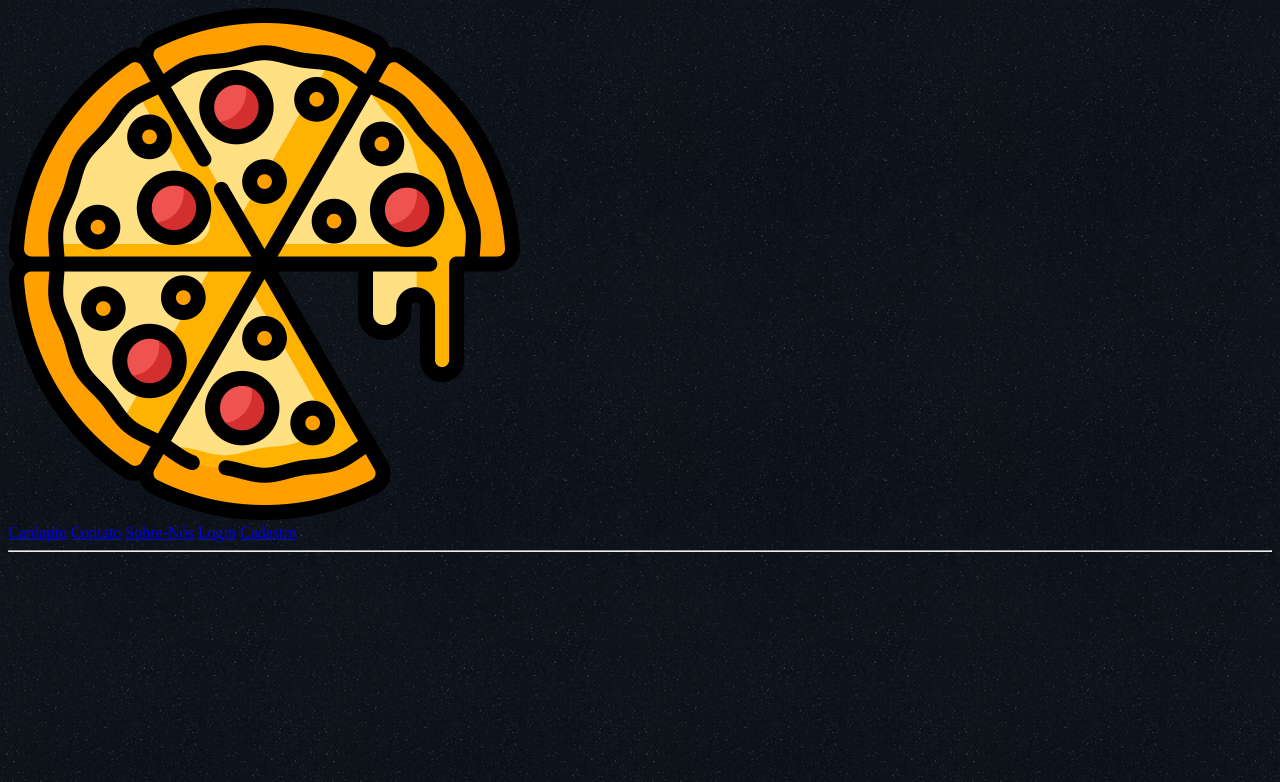
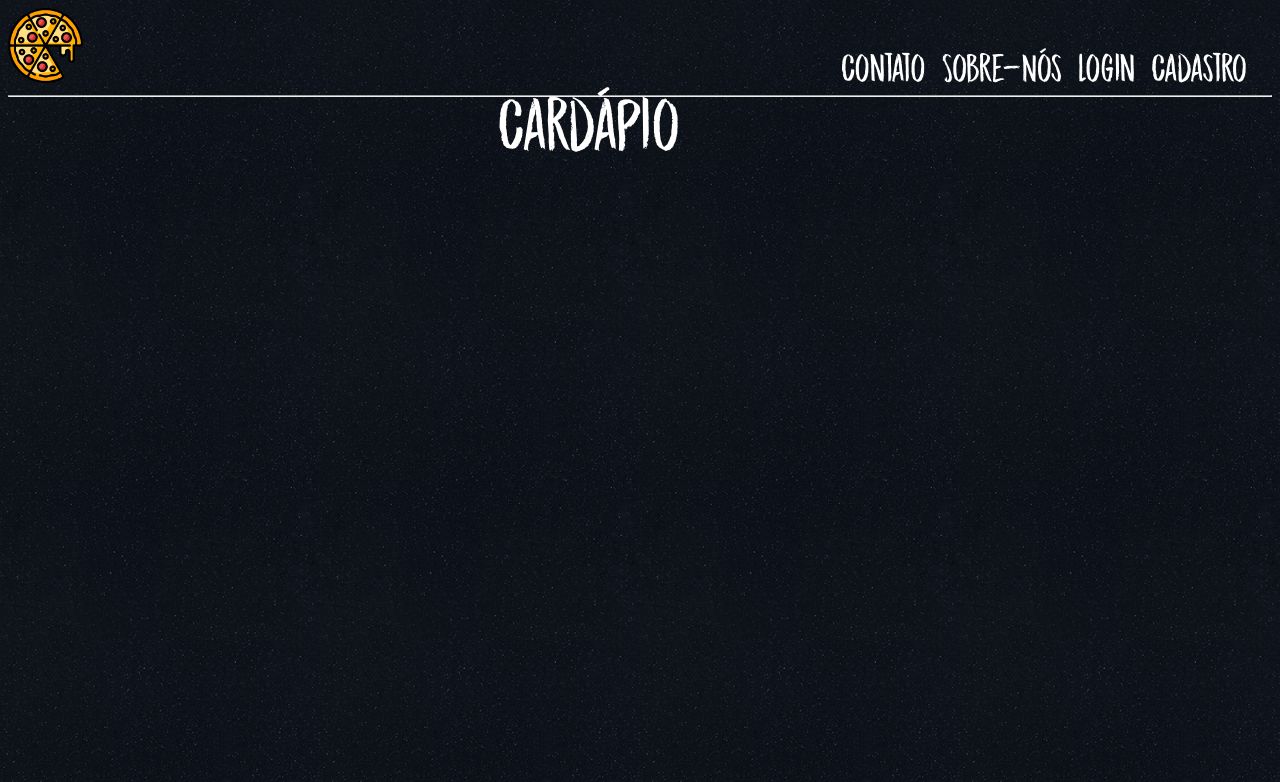
Before and after one commit to h-queiroz/PROJETO-2SEMESTRE-2023, a PHP site: page /cardapio.php in a window 1280 px wide. Shown: the top 782 px of the page. Run offline with PHP 8.4, Linux system fonts and the light colour scheme.

Commit message:
update cardapio

```diff
--- a/cardapio.php
+++ b/cardapio.php
@@ -8,16 +8,19 @@
     </head>
 
     <body>
+      <div class="logo">
       <a href="index.php"><img src="imgs/pizza.png" alt="logo"></a>
+    </div>
+    <div class="paginas">
 
-    <div class="links-lado-direito">
-
-      <a href="cardapio.php">Cardapio</a>
       <a href="contato.php" class="verde">Contato</a>
       <a href="sobre.php">Sobre-Nós</a>
       <a href="login.php">Login</a>
       <a href="cadastro.php">Cadastro</a>
     </div>
+    <div class="texto">
+      <p>Cardápio</p>
+    </div>
 <hr>
 
     </body>
--- a/styles/cardapio.css
+++ b/styles/cardapio.css
@@ -8,7 +8,7 @@ body{
     background-size: 25%;
 }
 
-.logo a img{
+.logo img{
   width: 75px;
 }
 
@@ -19,6 +19,7 @@ body{
   justify-content: center;
   padding: 3px;
   font-family: "DK Midnight Chalker";
+
 }
 
 .paginas {
@@ -27,7 +28,6 @@ body{
   right: 30px;
   font-size: 40px;
 }
-
 .image img{
 width: 700px;
 background-color: black;
@@ -37,3 +37,14 @@ top: 50%;
 left: 50%;
 transform: translate(-50%, -50%);
 }
+
+.texto {
+  font-size: 75px;
+  color:white;
+  position: absolute;
+  text-align: center;
+  top: 20px;
+  right: 600px;
+  bottom: 280px;
+  font-family: "DK Midnight Chalker";
+}
```
